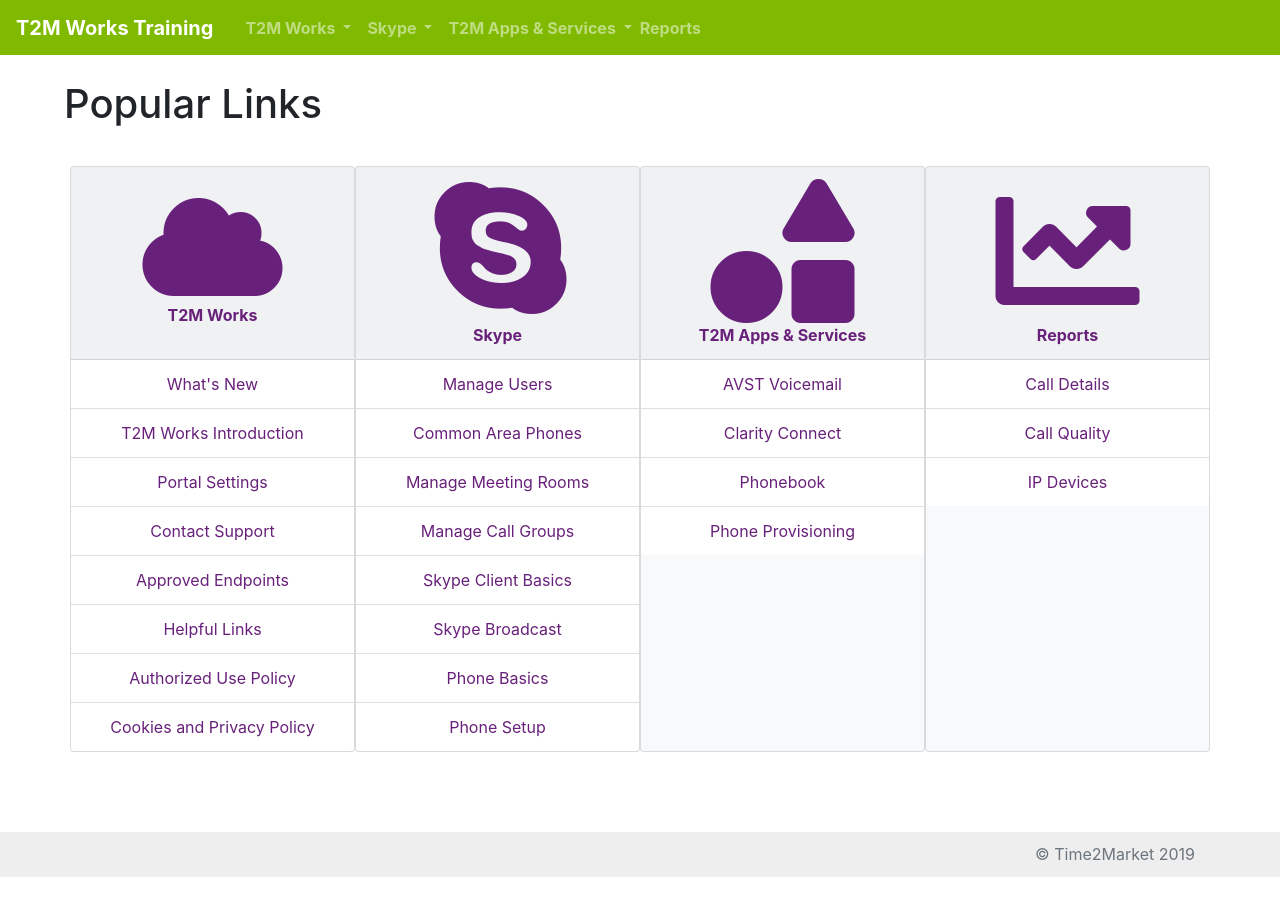
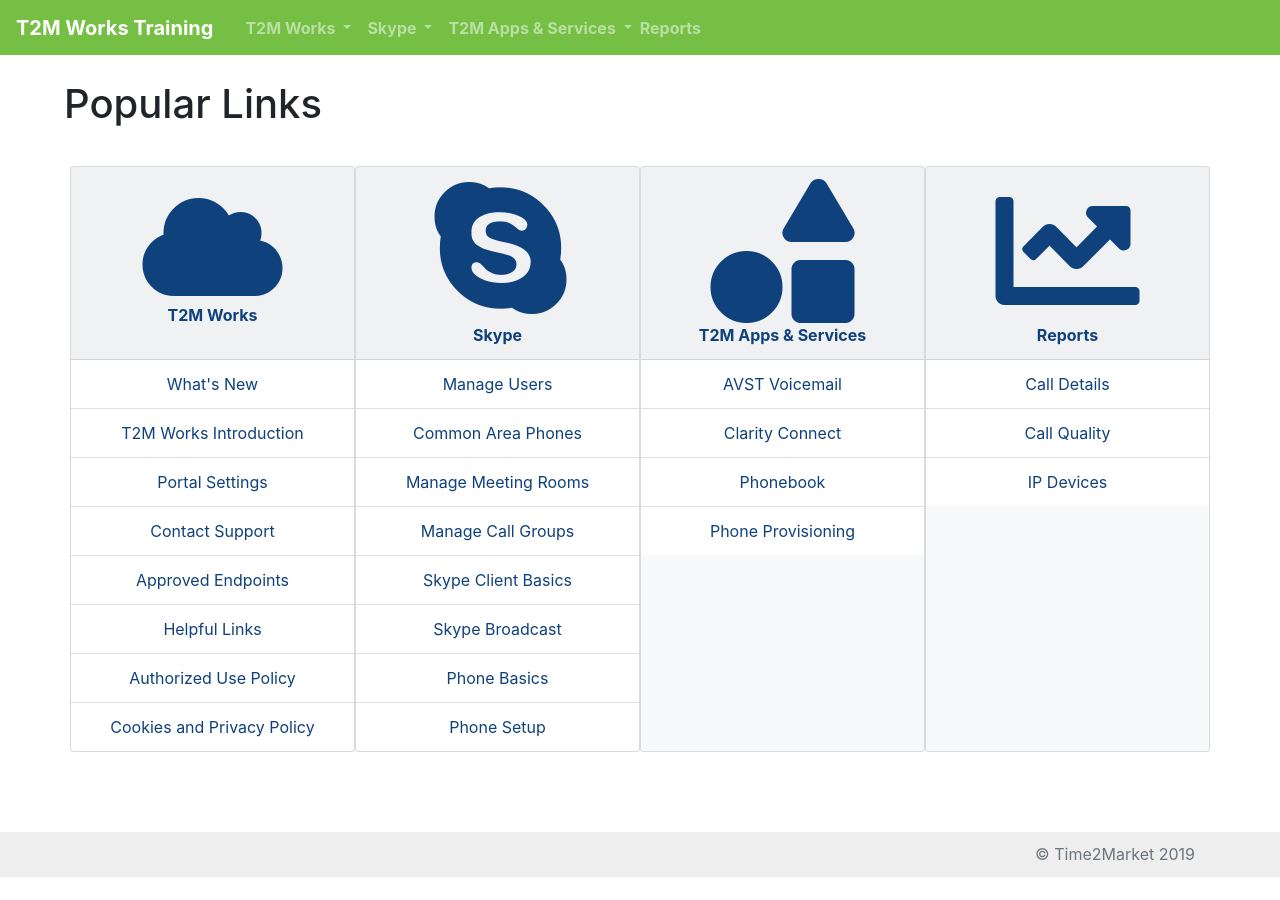
Before and after one commit to t2mdev/docs-vc, a Jekyll site: the page built from index.html, in a window 1280 px wide. Built offline with Jekyll 4.4.1, drawn with Linux system fonts in a browser that asks for light colours.

Commit message:
Update index.css

```diff
--- a/assets/css/index.css
+++ b/assets/css/index.css
@@ -34,7 +34,7 @@
     height: 55px;
     width: 100%;
     position: fixed;
-    background-color: #7FBA00;
+    background-color: #74BF44;
     font-weight: bold;
     z-index: 99;
     top: 0;
@@ -59,11 +59,11 @@
 }
 
 .dropdown-item {
-    color: #68217A;
+    color: #0F417C;
 }
 
 .dropdown-item:hover {
-    color: #4c2c55;
+    color: #0F417C;
     text-decoration: underline;
 }
 
@@ -108,12 +108,12 @@
 li>a {
     text-decoration: none;
     border: none;
-    color: #68217A;
+    color: #0F417C;
 }
 
 li>a:hover {
     text-decoration: underline;
-    color: #7FBA00;
+    color: #74BF44;
 }
 
 .card {
@@ -122,7 +122,7 @@
 }
 
 .card-header {
-    color: #68217A;
+    color: #0F417C;
     font-weight: bold;
 }
 
@@ -130,7 +130,7 @@
 
     width: 25%;
     text-decoration: none;
-    color: #68217A;
+    color: #0F417C;
     padding: 2%;
     margin: 2% auto;
     cursor: pointer;
@@ -147,7 +147,7 @@
 }
 
 .button:hover{
-    color: #4c2c55;
+    color: #0F417C;
     transform: scale(1.1, 1.1);
 }
 
@@ -173,7 +173,7 @@
     overflow-x: hidden;
     transition: 0.5s;
     padding-top: 60px;
-    color: #68217A;
+    color: #0F417C;
     margin-top: 50px;
 
   }
@@ -183,7 +183,7 @@
     padding: 8px 8px 8px 32px;
     text-decoration: none;
     font-size: 18px;
-    color: #68217A;
+    color: #0F417C;
     display: block;
 
   }
@@ -201,7 +201,7 @@
     border-bottom: 1px solid #d9d9d9;
   }
   .menu_links a:hover {
-    color: #7FBA00;
+    color: #74BF44;
     text-decoration: underline;
   }
 
```
